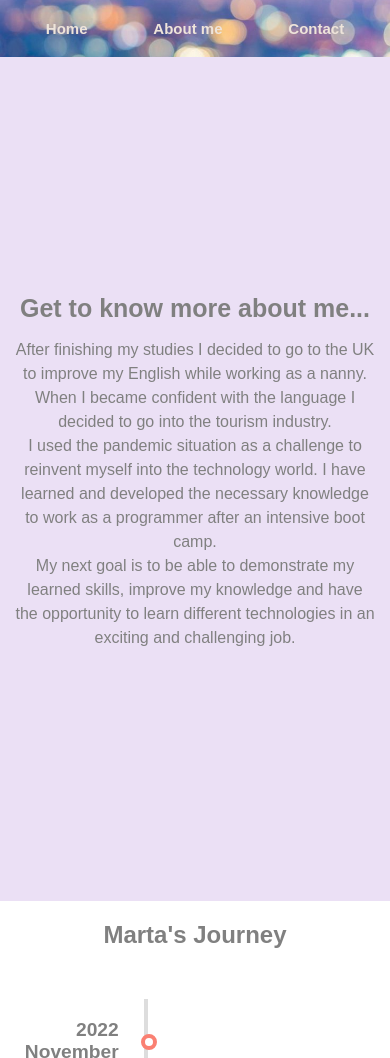
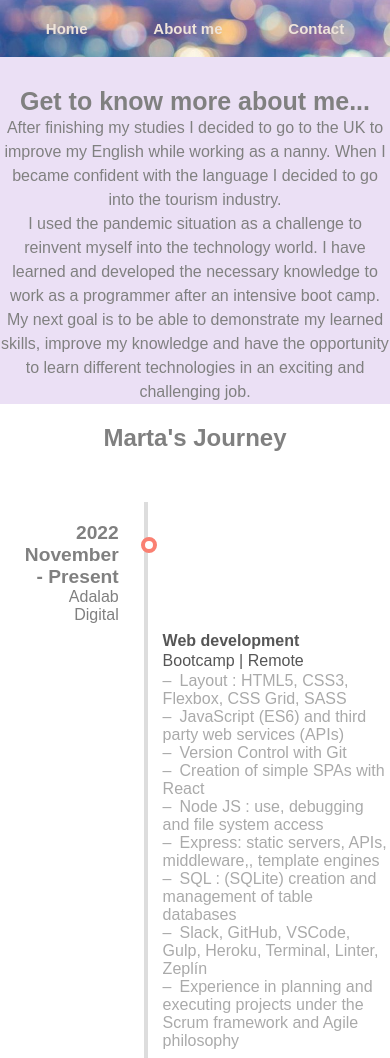
Before and after one commit to thexfirehawk/portfolio, a React app: page /#/AboutMe in a window 390 px wide. Shown: the top 1058 px of the page. Built offline with nearby package versions, Linux system fonts and the light colour scheme.

Commit message:
responsivefixed

```diff
--- a/src/styles/layout/AboutMe.scss
+++ b/src/styles/layout/AboutMe.scss
@@ -1,44 +1,34 @@
 .getToKnow {
-  display: flex;
-    flex-direction: column;
-    justify-content: center;
-    text-align: center;
-    height: 100vh;
-    background-color: rgb(235, 224, 245);
-  @media (min-width:768px){
-    height: 500px;
-
-  }
-  @media (min-width: 1024px){
-    height: 600px;
-  }
+  object-fit: contain;
+  width: 100%;
+  height: 100%;
+  background-color: rgb(235, 224, 245);
 
   &__title {
+    padding-top: 30px;
+    text-align: center;
     font-size: 25px;
     color: gray;
-    @media (min-width:768px){
+    @media (min-width: 768px) {
       font-size: 20px;
-
-
     }
-
   }
   &__article {
-    padding: 15px;
     @media (min-width: 768px) {
       display: grid;
       grid-template-columns: 1fr 1fr 1fr;
-      grid-template-rows: 40px 200px 40px;
+      grid-template-rows: 40% 200% 40%;
     }
   }
 
   &__p {
-
+    align-items: center;
+    text-align: center;
     grid-column: 2/3;
     font-family: sans-serif;
     color: gray;
     line-height: 150%;
-    @media (min-width:768px){
+    @media (min-width: 768px) {
       padding: 20px;
     }
   }
@@ -49,7 +39,6 @@ $container-shadow: 0.5rem 0.5rem 2rem 0 rgba(black, 0.2);
 $gutter: 30px;
 $border-width: 4px;
 $dot-diameter: 8px;
-
 
 .title {
   margin: 20px;
--- a/src/styles/layout/Main.scss
+++ b/src/styles/layout/Main.scss
@@ -75,7 +75,7 @@
         display: flex;
         width: 70px;
         height: 70px;
-        margin: 5px;
+        margin: 10px;
       }
 
     }
```
